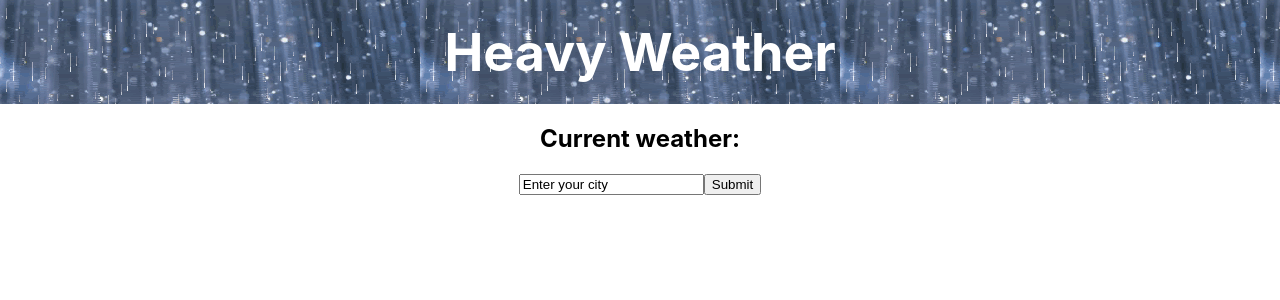
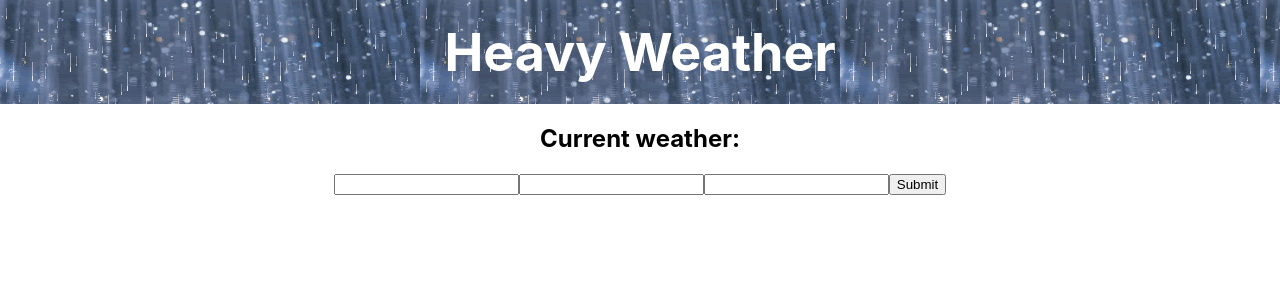
Before and after one commit to JackSkiles/weatherJams, a React (Create React App) app: page / in a window 1280 px wide. Shown: the top 300 px of the page. Built offline with nearby package versions, Linux system fonts and the light colour scheme.

Commit message:
got the background image changing based on weather

```diff
--- a/package.json
+++ b/package.json
@@ -6,6 +6,7 @@
     "@testing-library/jest-dom": "^4.2.4",
     "@testing-library/react": "^9.5.0",
     "@testing-library/user-event": "^7.2.1",
+    "axios": "^0.19.2",
     "react": "^16.13.1",
     "react-dom": "^16.13.1",
     "react-scripts": "3.4.1"
--- a/src/App.css
+++ b/src/App.css
@@ -1,6 +1,7 @@
 .App {
   text-align: center;
 }
+
 
 .App-logo {
   height: 40vmin;
--- a/src/App.js
+++ b/src/App.js
@@ -3,18 +3,41 @@ import logo from './logo.svg';
 import './App.css';
 import Weather from "./components/Weather";
 
-function App() {
+class App extends React.Component {
+    constructor(props) {
+        super(props);
+
+        this.state = {
+            weather: {},
+            background: ""
+        }
+    }
+
+    weatherGet = (state) => {
+        fetch(`https://api.openweathermap.org/data/2.5/weather?q=${state.city},${state.state},${state.country}&appid=c6009635b8482d222193df4508ba690a`)
+            .then(res => res.json())
+            .then(data => {
+                console.log(data);
+                this.setState({weather: data.weather[0].main, background: `url(./${data.weather[0].main}.jpg)`})
+            })
+    }
+  render(){
       return (
+        <div style={{height: '100vh', backgroundImage: this.state.background}}>
           <div className="App">
             <header className="App-header">
               <h1>Heavy Weather</h1>
             </header>
             <div>
               <h2>Current weather: </h2>
-        <Weather />
+              <Weather handleSubmit={(e, state) => {
+                this.weatherGet(state)
+              }}/>
+            </div>
           </div>
         </div>
       );
     }
+  }
 
 export default App;
--- a/src/components/Weather.jsx
+++ b/src/components/Weather.jsx
@@ -1,4 +1,5 @@
 import React, { Component } from 'react'
+import axios from 'axios';
 
 export default class Weather extends Component {
     constructor(props) {
@@ -6,23 +7,27 @@ export default class Weather extends Component {
 
         this.state = {
             city: "",
+            state: "",
+            country: ""
         }
     }
 
-    onChange = (e) => {
-        this.setState({city: e.target.value});
+    handleChange = (e) => {
+        this.setState({[e.target.name]: e.target.value});
     }
 
-    weatherGet = (e) => {
+    handleSubmit = (e) => {
         e.preventDefault();
-        console.log(this.state.city)
+        this.props.handleSubmit(e, this.state)
     }
     render() {
         return (
             <div>
-                <form onSubmit={this.weatherGet}>
-                    <input type="text" defaultValue="Enter your city" onChange={this.onChange}></input>
-                    <button type="onSubmit">Submit</button>
+                <form onSubmit={this.handleSubmit}>
+                    <input type="text" value={this.state.city} name="city" onChange={this.handleChange}></input>
+                    <input type="text" value={this.state.state} name="state" onChange={this.handleChange}></input>
+                    <input type="text" value={this.state.country} name="country" onChange={this.handleChange}></input>
+                    <button type="submit">Submit</button>
                 </form>
             </div>
         )
```
Also changed, not shown: public/Clouds.jpg (added), 1 other file (tests, documents, lock files or other folders). Lines whose indentation alone changed are shown as unchanged.
